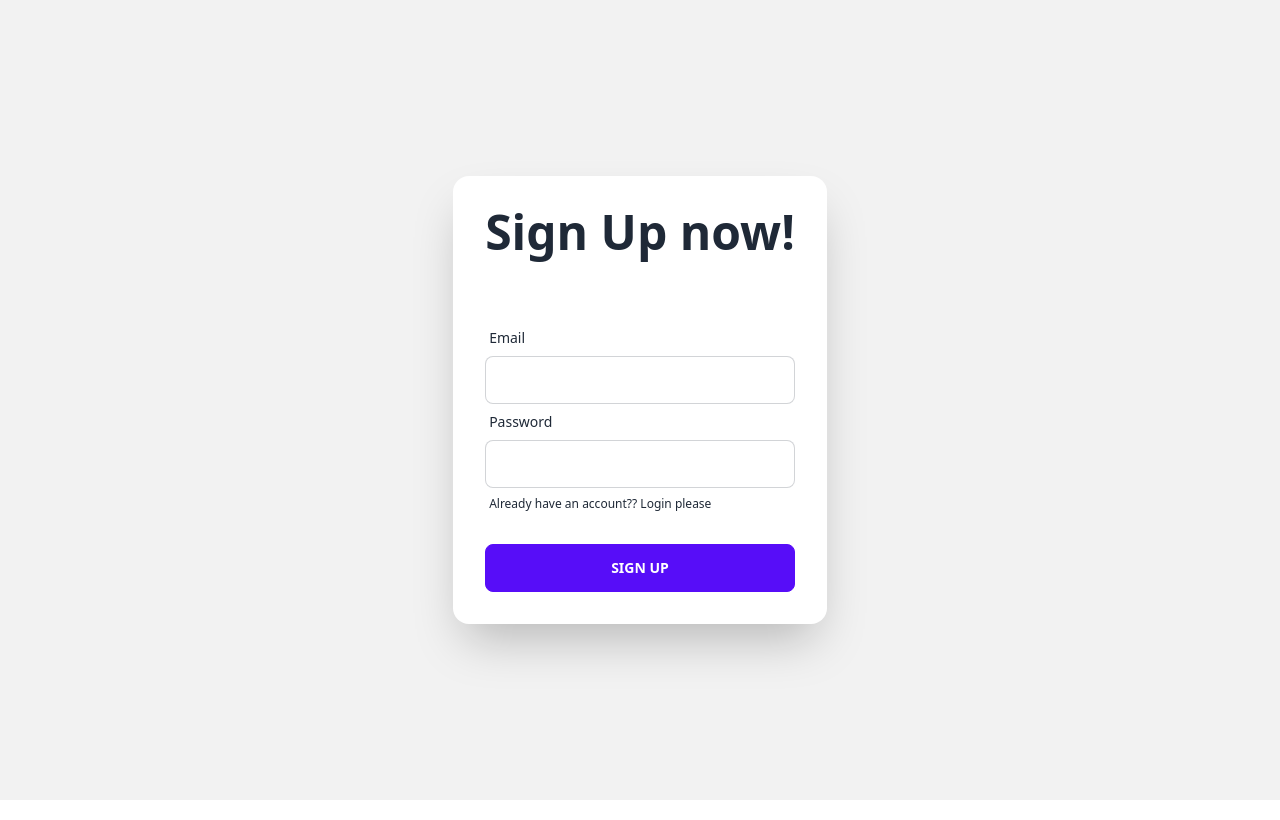
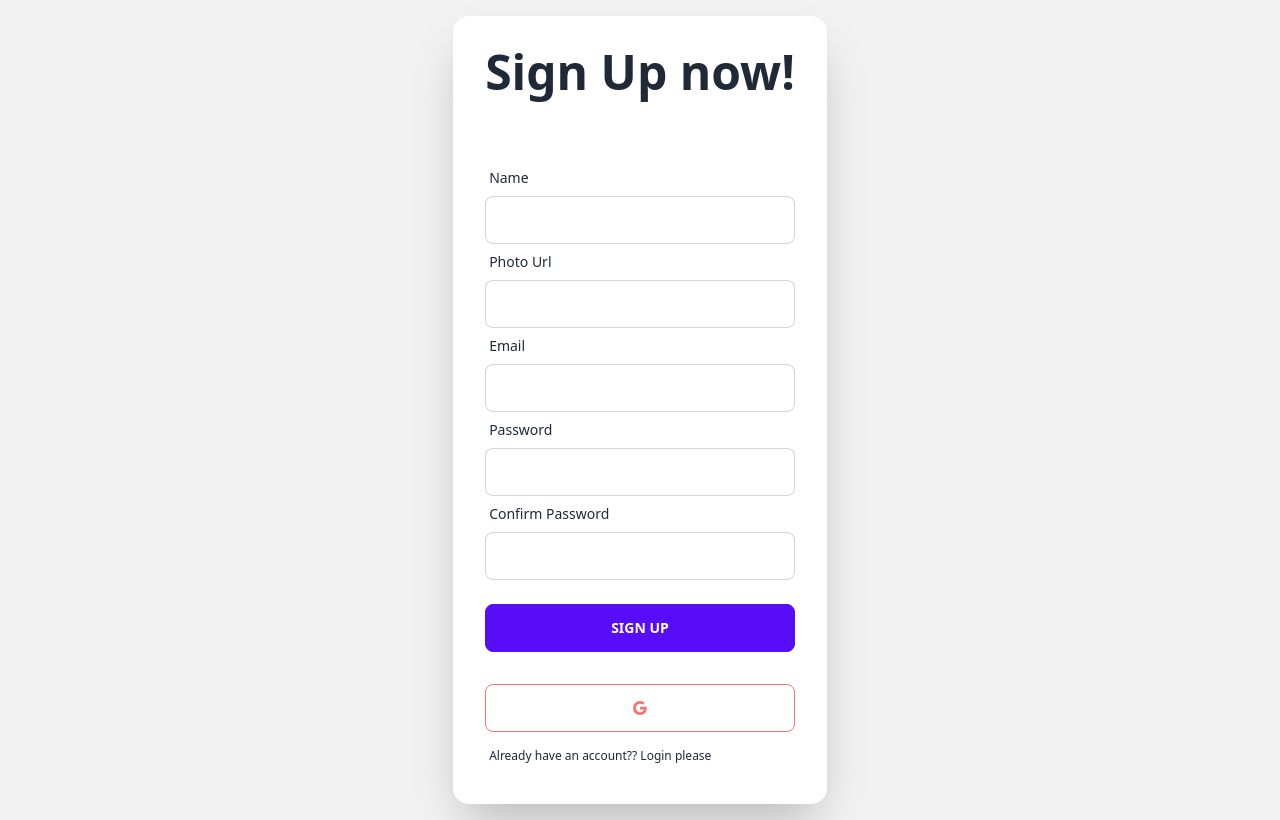
Before and after one commit to AnikaBushra/Summer-Camp, a React (Vite) app: page /signup in a window 1280 px wide. Built offline with nearby package versions, Linux system fonts and the light colour scheme; no server answers; a web font is replaced by a local one.

Commit message:
password validataion added

```diff
--- a/package.json
+++ b/package.json
@@ -19,7 +19,8 @@
     "react-hook-form": "^7.44.3",
     "react-icons": "^4.9.0",
     "react-router-dom": "^6.12.1",
-    "sort-by": "^1.2.0"
+    "sort-by": "^1.2.0",
+    "sweetalert2": "^11.7.12"
   },
   "devDependencies": {
     "@types/react": "^18.0.37",
--- a/src/Pages/Login/Login.jsx
+++ b/src/Pages/Login/Login.jsx
@@ -44,17 +44,15 @@ const Login = () => {
                                     </label>
                                     <input type="email"  {...register("email", { required: true })} className="input input-bordered" />
                                 </div>
+
                                 <div className="form-control">
                                     <label className="label">
                                         <span className="label-text">Password</span>
                                     </label>
                                     <input type="password" {...register("password", { required: true })} className="input input-bordered" />
                                     {errors.password && <span>This field is required</span>}
-                                    <label className="label">
+                                </div>
 
-                                        <Link to="/signup" className="label-text-alt link link-hover">New here? Sign Up</Link>
-                                    </label>
-                                </div>
                                 <div className="form-control mt-6">
                                     <input className="btn btn-primary" value="Log in" type="submit" />
                                 </div>
@@ -64,6 +62,10 @@ const Login = () => {
                                     onClick={handleGoogleSignin}
                                     className="btn   btn-outline  btn-error"><BsGoogle></BsGoogle></button>
                             </div>
+                            <label className="label">
+
+                                <Link to="/signup" className="label-text-alt link link-hover">New here? Sign Up</Link>
+                            </label>
                         </div>
 
                     </div>
--- a/src/Pages/Signin/Signin.jsx
+++ b/src/Pages/Signin/Signin.jsx
@@ -1,20 +1,48 @@
-import { useContext } from "react";
+import { useContext, useState } from "react";
 import { useForm } from "react-hook-form";
 import { Link } from "react-router-dom";
 import { AuthContext } from "../../Providers/Authporviders";
+import { BsGoogle } from 'react-icons/bs';
 
 const Signin = () => {
-    const { signUpWithEmail } = useContext(AuthContext)
+    const [error, setError] = useState('')
+    const { signUpWithEmail, signInwithGoogle } = useContext(AuthContext)
     const { register, reset, handleSubmit, formState: { errors } } = useForm();
     const onSubmit = data => {
-        signUpWithEmail(data.email, data.password)
+        setError('')
+        if (data.password < 6) {
+            return setError('password must be 6 characters')
+        }
+        if (!/(?=.*?[A-Z])/.test(data.password)) {
+            return setError('password must have a capital letter')
+        }
+        if (!/(?=.*?[#?!@$%^&*-])/.test(data.password)) {
+            return setError('password must have a special character')
+        }
+        if (data.password !== data.confirmPassword) {
+            return setError('password did not match')
+        }
+        else {
+
+            signUpWithEmail(data.email, data.password)
+                .then(result => {
+                    const user = result.user;
+                    console.log(user);
+                    reset()
+                })
+                .catch(error => console.log(error.message))
+        }
+    };
+
+
+    const handleGoogleSignin = () => {
+        signInwithGoogle()
             .then(result => {
                 const user = result.user;
                 console.log(user);
-                reset()
             })
             .catch(error => console.log(error.message))
-    };
+    }
 
 
     return (
@@ -31,6 +59,18 @@ const Signin = () => {
                             <form onSubmit={handleSubmit(onSubmit)}>
                                 <div className="form-control">
                                     <label className="label">
+                                        <span className="label-text">Name</span>
+                                    </label>
+                                    <input type="text"  {...register("name", { required: true })} className="input input-bordered" />
+                                </div>
+                                <div className="form-control">
+                                    <label className="label">
+                                        <span className="label-text">Photo Url</span>
+                                    </label>
+                                    <input type="text"  {...register("photoUrl", { required: true })} className="input input-bordered" />
+                                </div>
+                                <div className="form-control">
+                                    <label className="label">
                                         <span className="label-text">Email</span>
                                     </label>
                                     <input type="email"  {...register("email", { required: true })} className="input input-bordered" />
@@ -41,10 +81,14 @@ const Signin = () => {
                                     </label>
                                     <input type="password" {...register("password", { required: true })} className="input input-bordered" />
                                     {errors.password && <span>This field is required</span>}
+                                </div>
+                                <div className="form-control">
                                     <label className="label">
-
-                                        <Link to="/login" className="label-text-alt link link-hover">Already have an account?? Login please</Link>
+                                        <span className="label-text">Confirm Password</span>
                                     </label>
+                                    <input type="password" {...register("confirmPassword", { required: true })} className="input input-bordered" />
+                                    <p className="text-red-500">{error}</p>
+                                    {errors.confirmPassword && <span>This field is required</span>}
                                 </div>
                                 <div className="form-control mt-6">
                                     <input
@@ -53,6 +97,15 @@ const Signin = () => {
                                 </div>
 
                             </form>
+                            <div className="form-control mt-6">
+                                <button
+                                    onClick={handleGoogleSignin}
+                                    className="btn   btn-outline  btn-error"><BsGoogle></BsGoogle></button>
+                            </div>
+                            <label className="label">
+
+                                <Link to="/login" className="label-text-alt link link-hover">Already have an account?? Login please</Link>
+                            </label>
                         </div>
 
                     </div>
```
Also changed, not shown: 1 other file (tests, documents, lock files or other folders).
